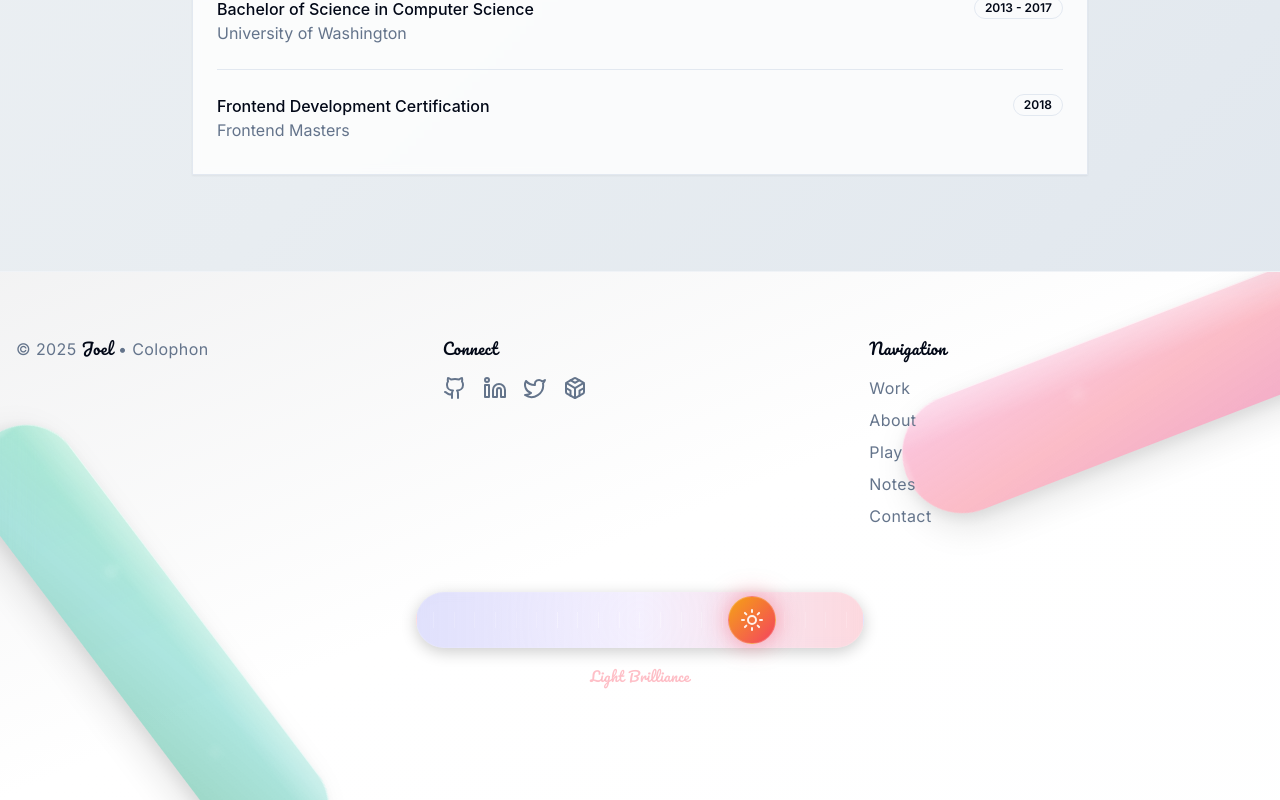
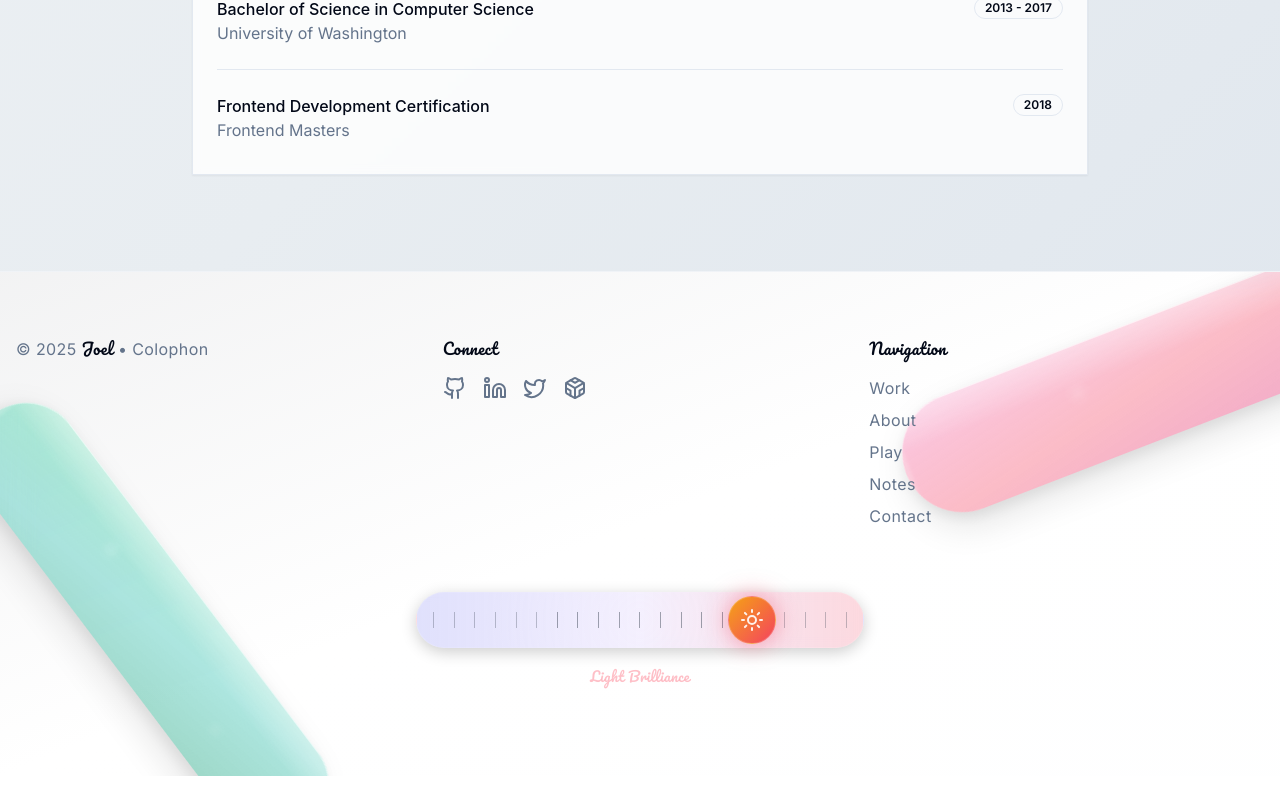
Before and after one commit to joeltk6094/My-dev-Portfolio, a Next.js app: page /cv in a window 1280 px wide. Shown: the part 1098-1898 px from the top of the page. After the commit the page ends 1874 px from the top, so only its background shows below. Built offline with nearby package versions, Linux system fonts and the light colour scheme; a web font is replaced by a local one.

Commit message:
slide bar kuarch nice akki

```diff
--- a/app/page.tsx
+++ b/app/page.tsx
@@ -246,11 +246,11 @@ export default function Home() {
               onClick={() => setTheme(resolvedTheme === "dark" ? "light" : "dark")}
             >
               <span className="text-sm font-medium text-gray-700 dark:text-gray-200 tracking-wide whitespace-nowrap flex items-center gap-2">
-                <Code className={
+                {/* <Code className={
                   `w-4 h-4 transition-transform duration-300 ${resolvedTheme === 'dark' ? 'text-purple-300' : 'text-amber-500'
                   } ${resolvedTheme === 'dark' ? 'rotate-0' : '-rotate-12'
                   }`
-                } />
+                } /> */}
                 Frontend Developer
                 <motion.span
                   className="w-2 h-2 rounded-full ml-1"
--- a/components/theme-slider.tsx
+++ b/components/theme-slider.tsx
@@ -119,11 +119,19 @@ export default function ThemeSlider() {
           onClick={handleSliderClick}
         >
           {/* Tick marks */}
-          <div className="absolute top-1/2 left-0 right-0 flex justify-between px-4 -translate-y-1/2 pointer-events-none">
-            {Array.from({ length: 21 }).map((_, i) => (
-              <div key={i} className={`w-px h-4 ${i > 5 && i < 15 ? "bg-white/30" : "bg-white/15"}`} />
-            ))}
-          </div>
+         <div className="absolute top-1/2 left-0 right-0 flex justify-between px-4 -translate-y-1/2 pointer-events-none">
+  {Array.from({ length: 21 }).map((_, i) => (
+    <div
+      key={i}
+      className={cn(
+        "w-px h-4 transition-colors duration-300",
+        resolvedTheme === 'dark'
+          ? i > 5 && i < 15 ? "bg-white/30" : "bg-white/15"
+          : i > 5 && i < 15 ? "bg-gray-700/50" : "bg-gray-700/30"
+      )}
+    />
+  ))}
+</div>
 
           {/* Draggable thumb */}
           <motion.div
@@ -160,11 +168,6 @@ export default function ThemeSlider() {
             {isLight ? "Light Brilliance" : "Dark Elegance"}
           </span>
         </div>
-
-        {/* Debug info - remove in production */}
-        <div className="mt-2 text-center text-xs text-white/40">
-          Theme: {resolvedTheme} | Position: {Math.round(position)}
-        </div>
       </motion.div>
     </div>
   )
```
